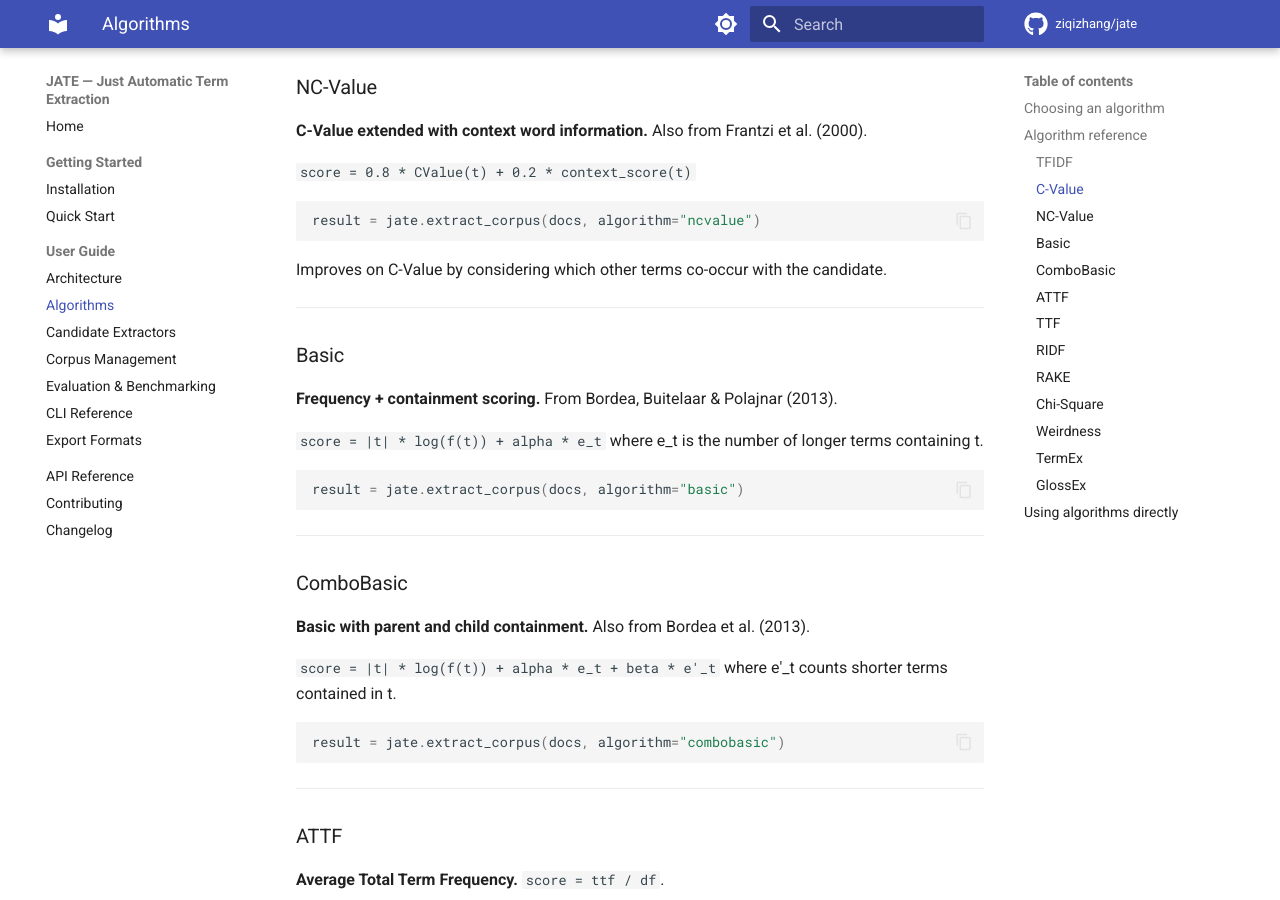
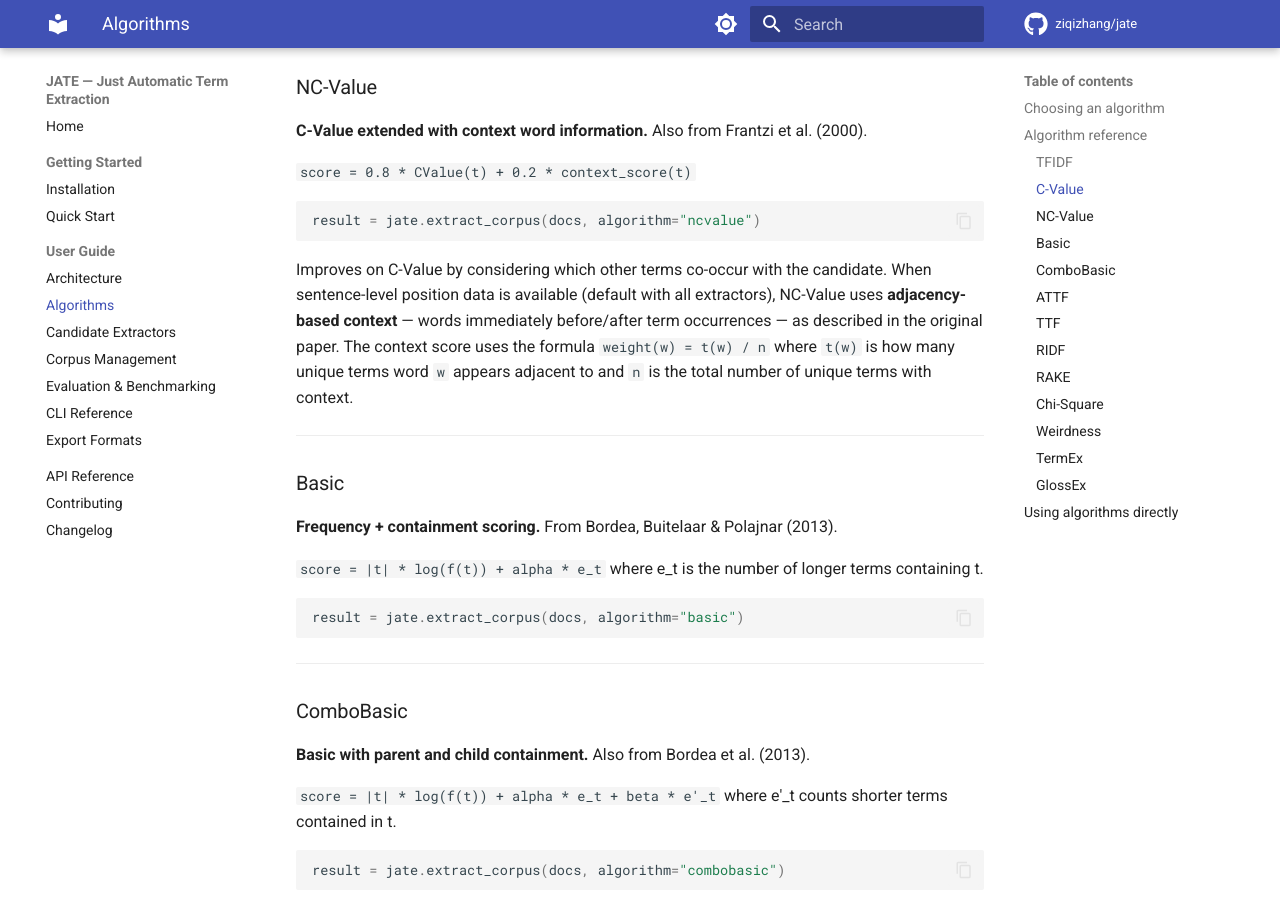
Before and after one commit to ziqizhang/jate, an MkDocs documentation site: the page built from docs/guide/algorithms.md, in a window 1280 px wide and 900 px high, scrolled down 1300 px. Built offline with MkDocs 1.6.1 and Material for MkDocs 9.7.7, drawn with Linux system fonts in a browser that asks for light colours; comment, search, counter and statistics services are not loaded; some of the changed text lies outside the part shown.

Commit message:
docs: add sentence-level context notes for Chi-Square and NC-Value

````diff
--- a/docs/guide/algorithms.md
+++ b/docs/guide/algorithms.md
@@ -51,7 +51,7 @@
 result = jate.extract_corpus(docs, algorithm="ncvalue")
 ```
 
-Improves on C-Value by considering which other terms co-occur with the candidate.
+Improves on C-Value by considering which other terms co-occur with the candidate. When sentence-level position data is available (default with all extractors), NC-Value uses **adjacency-based context** — words immediately before/after term occurrences — as described in the original paper. The context score uses the formula `weight(w) = t(w) / n` where `t(w)` is how many unique terms word `w` appears adjacent to and `n` is the total number of unique terms with context.
 
 ---
 
@@ -139,7 +139,7 @@
 result = jate.extract_corpus(docs, algorithm="chi_square")
 ```
 
-Requires reference term frequencies, which JATE auto-constructs from the corpus.
+Requires reference term frequencies, which JATE auto-constructs from the corpus. When sentence-level position data is available (default with all extractors), Chi-Square uses **sentence co-occurrence** rather than document co-occurrence, aligning with the original paper (Matsuo & Ishizuka 2003).
 
 ---
 
````
